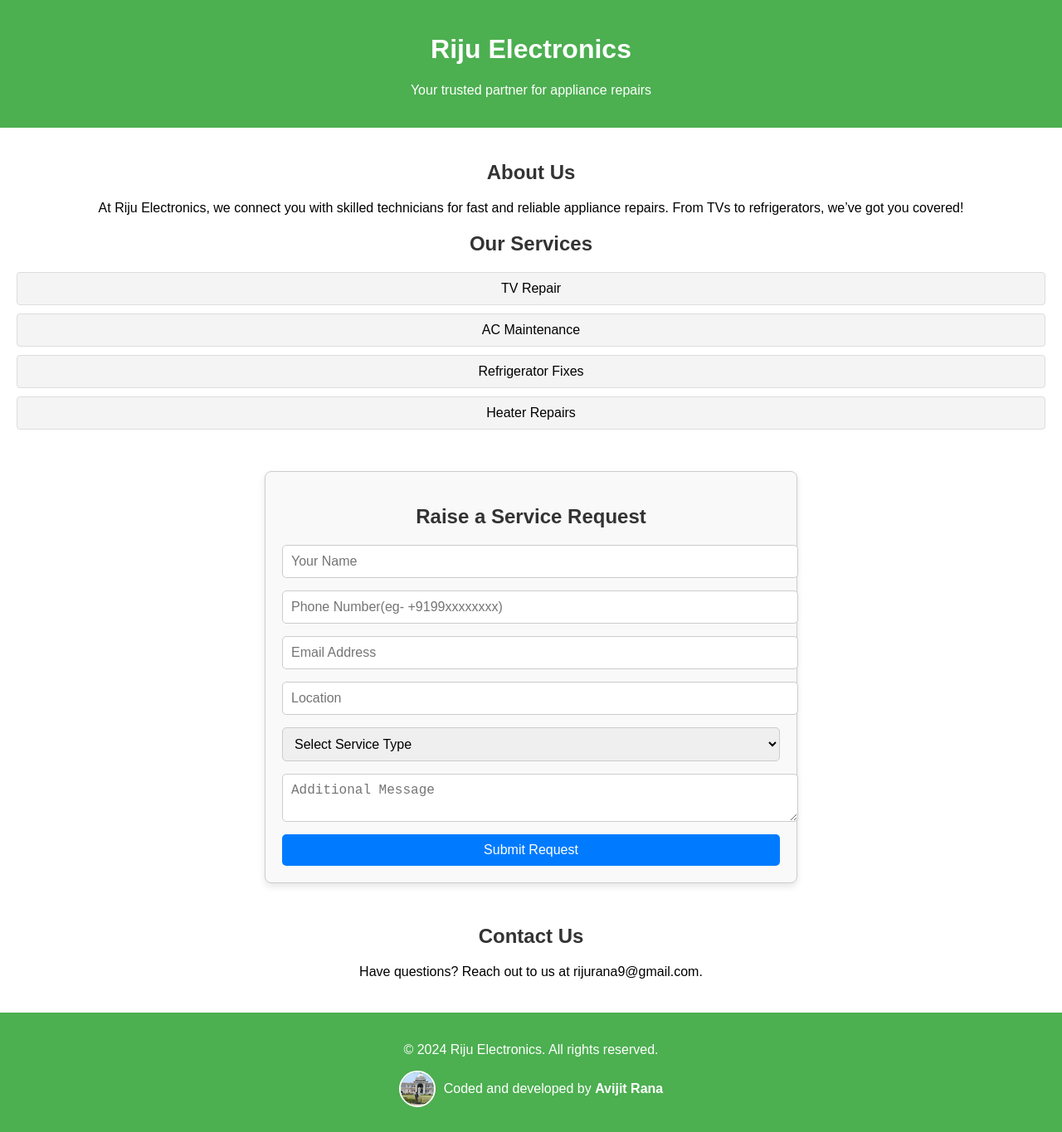
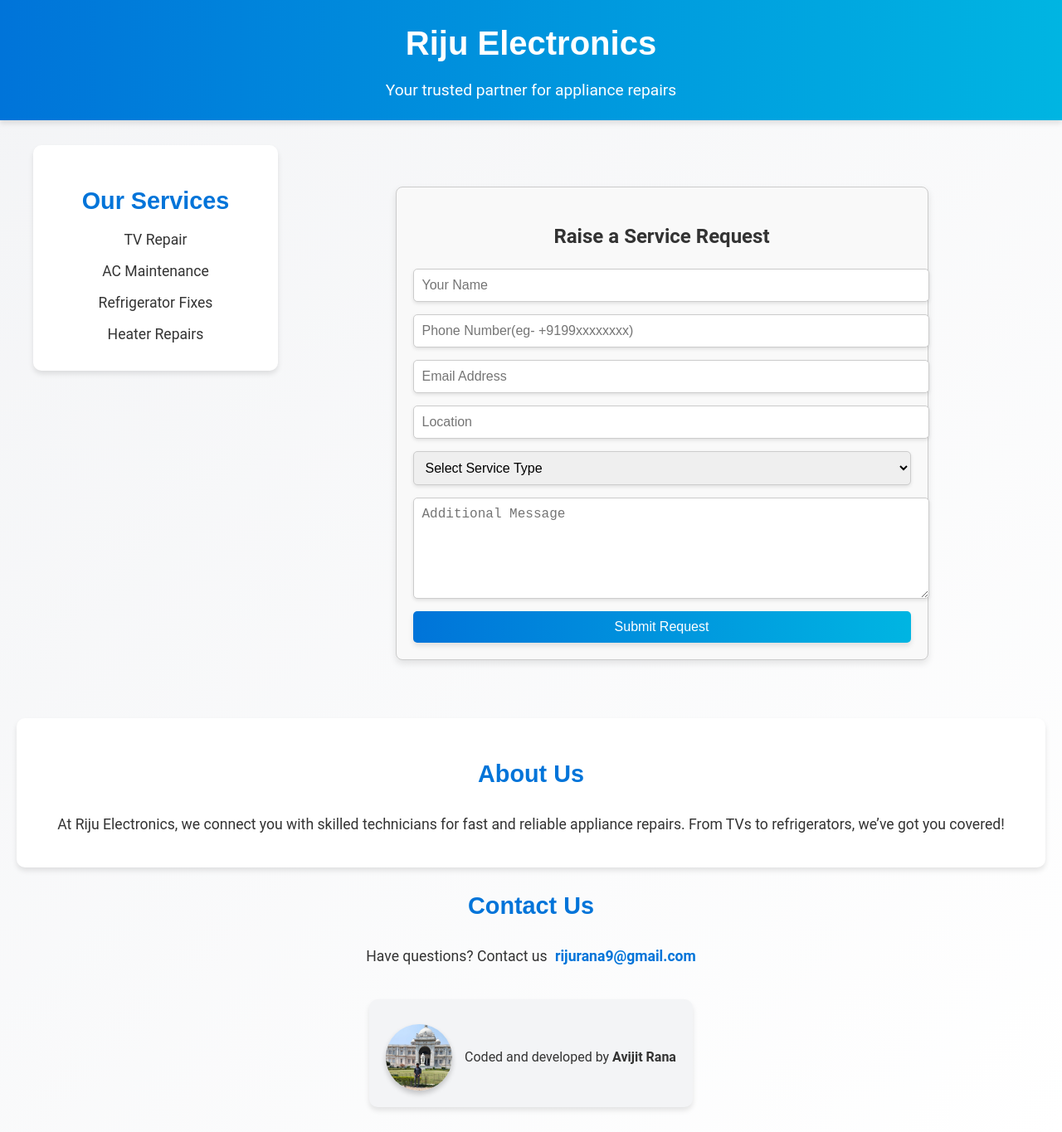
Before and after one commit to CoderAvijit/electra-mate, a React (Create React App) app: page /request-form in a window 1280 px wide. Shown: the whole page at 83% size. Built offline with nearby package versions, Linux system fonts and the light colour scheme.

Commit message:
Design Changed

```diff
--- a/src/App.css
+++ b/src/App.css
@@ -1,48 +1,185 @@
+/* General Styles */
 body {
-  font-family: Arial, sans-serif;
   margin: 0;
-  padding: 0;
+  font-family: 'Roboto', sans-serif;
+  background: linear-gradient(135deg, #f3f4f6, #ffffff);
+  color: #333;
+  line-height: 1.6;
 }
 
+/* App Container */
 .App {
   text-align: center;
 }
 
+/* Header */
 .header {
-  background-color: #4CAF50;
-  color: white;
+  background: linear-gradient(90deg, #0074d9, #00b5e2);
+  color: #fff;
   padding: 20px;
+  position: sticky;
+  top: 0;
+  z-index: 1000;
+  box-shadow: 0 4px 6px rgba(0, 0, 0, 0.1);
 }
 
-.content {
-  padding: 20px;
+.header h1 {
+  font-family: 'Poppins', sans-serif;
+  font-size: 2.5rem;
+  margin: 0;
 }
 
-.about, .services, .contact {
-  margin: 20px 0;
+.header p {
+  margin: 10px 0 0;
+  font-size: 1.2rem;
 }
 
-h2 {
+/* Main Content Layout */
+.content {
+  display: flex;
+  flex-direction: column;
+  align-items: center;
+  padding: 30px;
+  max-width: 1200px;
+  margin: 0 auto;
+}
+
+.layout {
+  display: grid;
+  grid-template-columns: 1fr 3fr;
+  gap: 20px;
+  width: 100%;
+  align-items: start;
+}
+
+/* Services Pane */
+.services-pane {
+  background: #ffffff;
+  border-radius: 10px;
+  padding: 20px;
+  box-shadow: 0 4px 6px rgba(0, 0, 0, 0.1);
+  position: sticky;
+  top: 100px; /* Keeps the services pane in view when scrolling */
+}
+
+.services-pane h2 {
+  font-family: 'Poppins', sans-serif;
+  font-size: 1.8rem;
+  color: #0074d9;
+  margin-bottom: 10px;
+}
+
+.services-pane ul {
+  list-style-type: none;
+  padding: 0;
+  margin: 0;
+}
+
+.services-pane li {
+  margin: 10px 0;
+  font-size: 1.1rem;
+}
+
+/* Request Form */
+.request-form {
+  background: #ffffff;
+  border-radius: 15px;
+  box-shadow: 0 8px 15px rgba(0, 0, 0, 0.2);
+  padding: 30px;
+  max-width: 500px;
+  width: 100%;
+  font-family: 'Roboto', sans-serif;
   color: #333;
 }
 
-ul {
-  list-style: none;
-  padding: 0;
+.request-form form {
+  display: flex;
+  flex-direction: column;
+  gap: 15px;
 }
 
-ul li {
-  background-color: #f4f4f4;
-  margin: 10px 0;
-  padding: 10px;
+.request-form input,
+.request-form select,
+.request-form textarea {
+  width: 100%;
+  padding: 12px 15px;
   border: 1px solid #ddd;
-  border-radius: 4px;
+  border-radius: 8px;
+  font-size: 1rem;
+  transition: all 0.3s ease;
+  box-shadow: 0 2px 4px rgba(0, 0, 0, 0.1);
 }
 
+.request-form input:focus,
+.request-form select:focus,
+.request-form textarea:focus {
+  outline: none;
+  border-color: #0074d9;
+  box-shadow: 0 4px 8px rgba(0, 116, 217, 0.2);
+}
+
+.request-form select {
+  cursor: pointer;
+}
+
+.request-form textarea {
+  resize: none;
+  min-height: 100px;
+}
+
+.request-form button {
+  background: linear-gradient(90deg, #0074d9, #00b5e2);
+  color: #ffffff;
+  font-size: 1rem;
+  padding: 12px;
+  border: none;
+  border-radius: 8px;
+  cursor: pointer;
+  transition: all 0.3s ease;
+  box-shadow: 0 4px 6px rgba(0, 0, 0, 0.1);
+}
+
+.request-form button:hover {
+  background: linear-gradient(90deg, #005bb5, #0074d9);
+  box-shadow: 0 6px 12px rgba(0, 0, 0, 0.2);
+}
+
+.request-form .response-message {
+  margin-top: 15px;
+  font-size: 1.1rem;
+  color: #28a745;
+  text-align: center;
+  font-weight: bold;
+}
+
+/* About Section */
+.about {
+  margin-top: 20px;
+  background: #ffffff;
+  border-radius: 10px;
+  padding: 20px;
+  box-shadow: 0 4px 6px rgba(0, 0, 0, 0.1);
+  width: 100%;
+}
+
+.about h2 {
+  font-family: 'Poppins', sans-serif;
+  font-size: 1.8rem;
+  color: #0074d9;
+}
+
+.about p {
+  font-size: 1.1rem;
+  line-height: 1.6;
+}
+
+/* Footer */
 .footer {
-  background-color: #4CAF50;
-  color: white;
+  margin-top: 20px;
+  background: #f3f4f6;
   padding: 20px;
+  border-radius: 10px;
+  box-shadow: 0 4px 6px rgba(0, 0, 0, 0.1);
   text-align: center;
 }
 
@@ -50,17 +187,53 @@ ul li {
   display: flex;
   align-items: center;
   justify-content: center;
-  gap: 10px;
-  margin-bottom: 10px;
+  gap: 15px;
+  margin-top: 10px;
 }
 
 .avatar {
-  width: 40px;
-  height: 40px;
+  width: 80px;
+  height: 80px;
   border-radius: 50%;
-  border: 2px solid white;
+  box-shadow: 0 4px 6px rgba(0, 0, 0, 0.2);
 }
 
-.developer p {
-  margin: 0;
+/* Responsive Design */
+@media (max-width: 768px) {
+  .layout {
+    grid-template-columns: 1fr;
+    gap: 15px;
+  }
+
+  .request-form {
+    padding: 20px;
+    max-width: 100%;
+  }
+
+  .services-pane {
+    position: static;
+    width: 100%;
+  }
+
+  .request-form form {
+    gap: 10px;
+  }
+
+  .request-form button {
+    font-size: 0.9rem;
+    padding: 10px;
+  }
 }
+
+
+
+.contact-us h2 {
+  font-family: 'Poppins', sans-serif;
+  font-size: 1.8rem;
+  color: #0074d9;
+}
+
+.contact-us p {
+  font-size: 1.1rem;
+  line-height: 1.6;
+}
--- a/src/App.js
+++ b/src/App.js
@@ -11,13 +11,8 @@ function App() {
         <p>Your trusted partner for appliance repairs</p>
       </header>
       <main className="content">
-        <section className="about">
-          <h2>About Us</h2>
-          <p>
-            At Riju Electronics, we connect you with skilled technicians for fast and reliable appliance repairs. From TVs to refrigerators, we’ve got you covered!
-          </p>
-        </section>
-        <section className="services">
+        <div className="layout">
+          <aside className="services-pane">
             <h2>Our Services</h2>
             <ul>
               <li>TV Repair</li>
@@ -25,22 +20,41 @@ function App() {
               <li>Refrigerator Fixes</li>
               <li>Heater Repairs</li>
             </ul>
+          </aside>
+          <section className="request-form2">
+            {/* <h2>Request a Service</h2> */}
+            <RequestForm />
           </section>
-        <section>
-        <RequestForm/>
+        </div>
+        <section className="about">
+          <h2>About Us</h2>
+          <p>
+            At Riju Electronics, we connect you with skilled technicians for fast and reliable appliance repairs. From TVs to refrigerators, we’ve got you covered!
+          </p>
         </section>
-        <section className="contact">
+        <section className="contact-us">
           <h2>Contact Us</h2>
-          <p>Have questions? Reach out to us at rijurana9@gmail.com.</p>
+          <p>
+            Have questions? Contact us          <a
+          href="mailto:rijurana9@gmail.com"
+          target="_blank"
+          rel="noopener noreferrer"
+          style={{ color: '#0074d9', textDecoration: 'none', fontWeight: 'bold', marginLeft: '5px' }}
+        >
+          rijurana9@gmail.com
+        </a>
+
+          </p>
         </section>
-      </main>
         <footer className="footer">
-        <p>© 2024 Riju Electronics. All rights reserved.</p>
           <div className="developer">
             <img src={avatar} alt="Avijit Rana" className="avatar" />
-          <p>Coded and developed by <strong>Avijit Rana</strong></p>
+            <p>
+              Coded and developed by <strong>Avijit Rana</strong>
+            </p>
           </div>
         </footer>
+      </main>
     </div>
   );
 }
```
Lines whose indentation alone changed are shown as unchanged.
